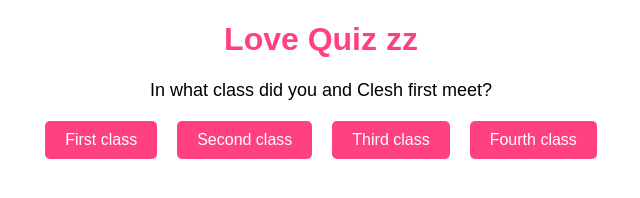
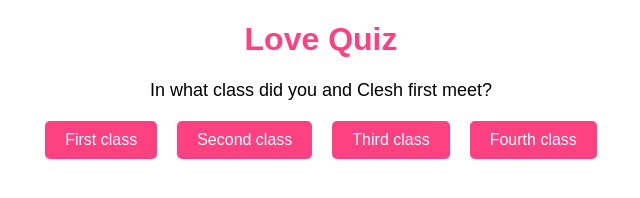
Before and after one commit to Ekoko-Clesh/date, a plain HTML site: page index.html in a window 1280 px wide. Shown: the whole page, without its empty margins (319-959 px from the left). Drawn offline with Linux system fonts and the light colour scheme.

Commit message:
Update index.html

```diff
--- a/index.html
+++ b/index.html
@@ -81,7 +81,7 @@
     </style>
 </head>
 <body>
-    <h1>Love Quiz zz</h1>
+    <h1>Love Quiz</h1>
     <div id="question"></div>
     <div id="options"></div>
     <div id="explanation"></div>
```
